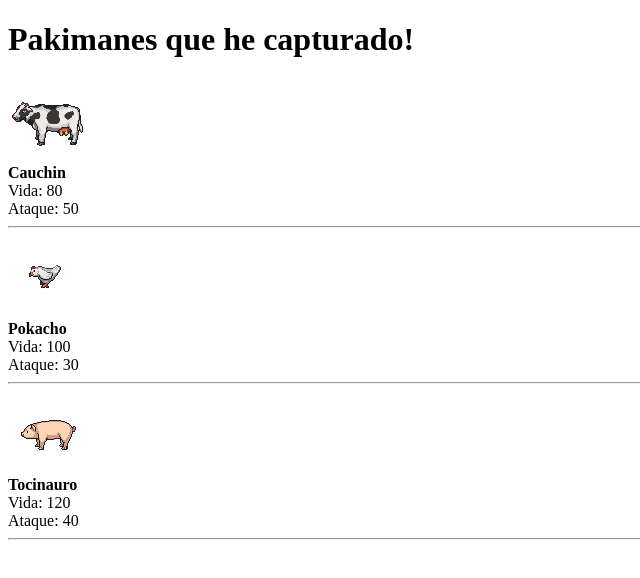
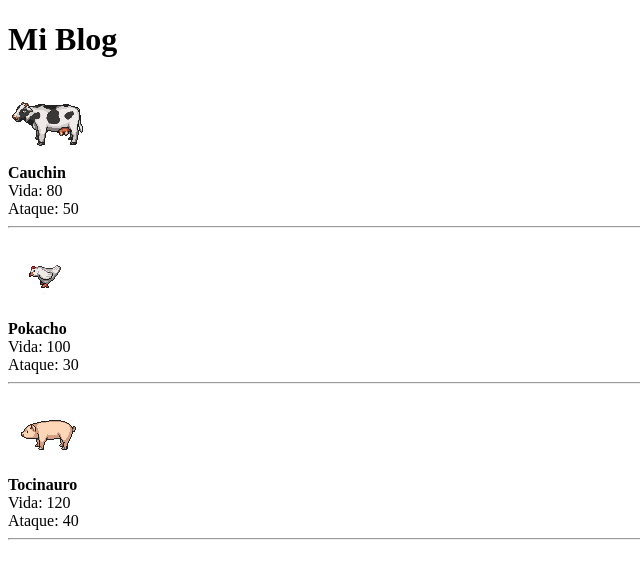
Before and after one commit to nickingnova/nickingnova.github.io, a plain HTML site: page pakiman.html in a window 1280 px wide. Shown: the whole page, without its empty margins (0-640 px from the left). Drawn offline with Linux system fonts and the light colour scheme.

Commit message:
Cambio de texto

```diff
--- a/pakiman.html
+++ b/pakiman.html
@@ -5,7 +5,7 @@
     <title>Nickingnova Web Site</title>
   </head>
   <body>
-    <h1>Pakimanes que he capturado!</h1>
+    <h1>Mi Blog</h1>
     <script type="text/javascript" src="paki.js">
     </script>
   </body>
```
